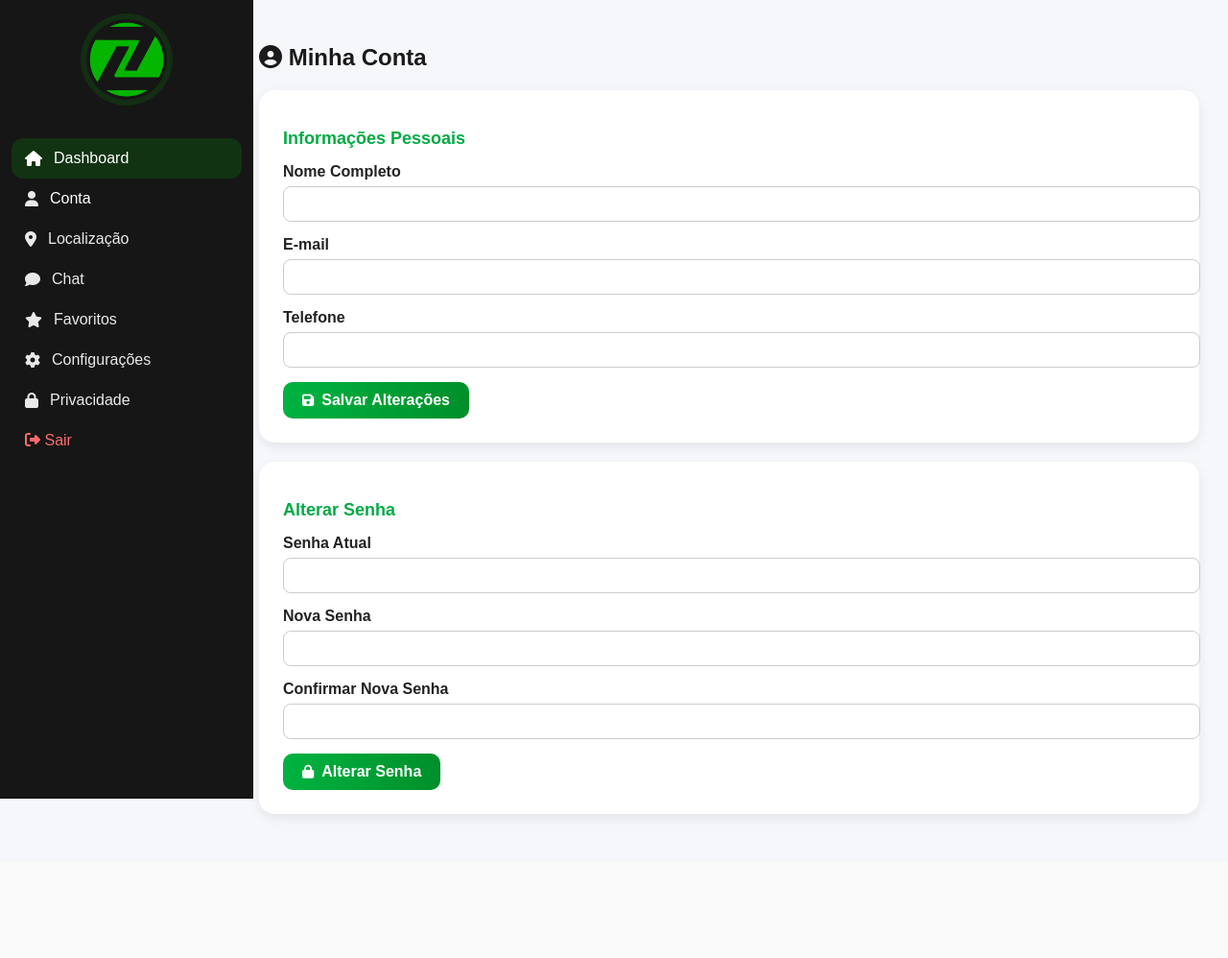
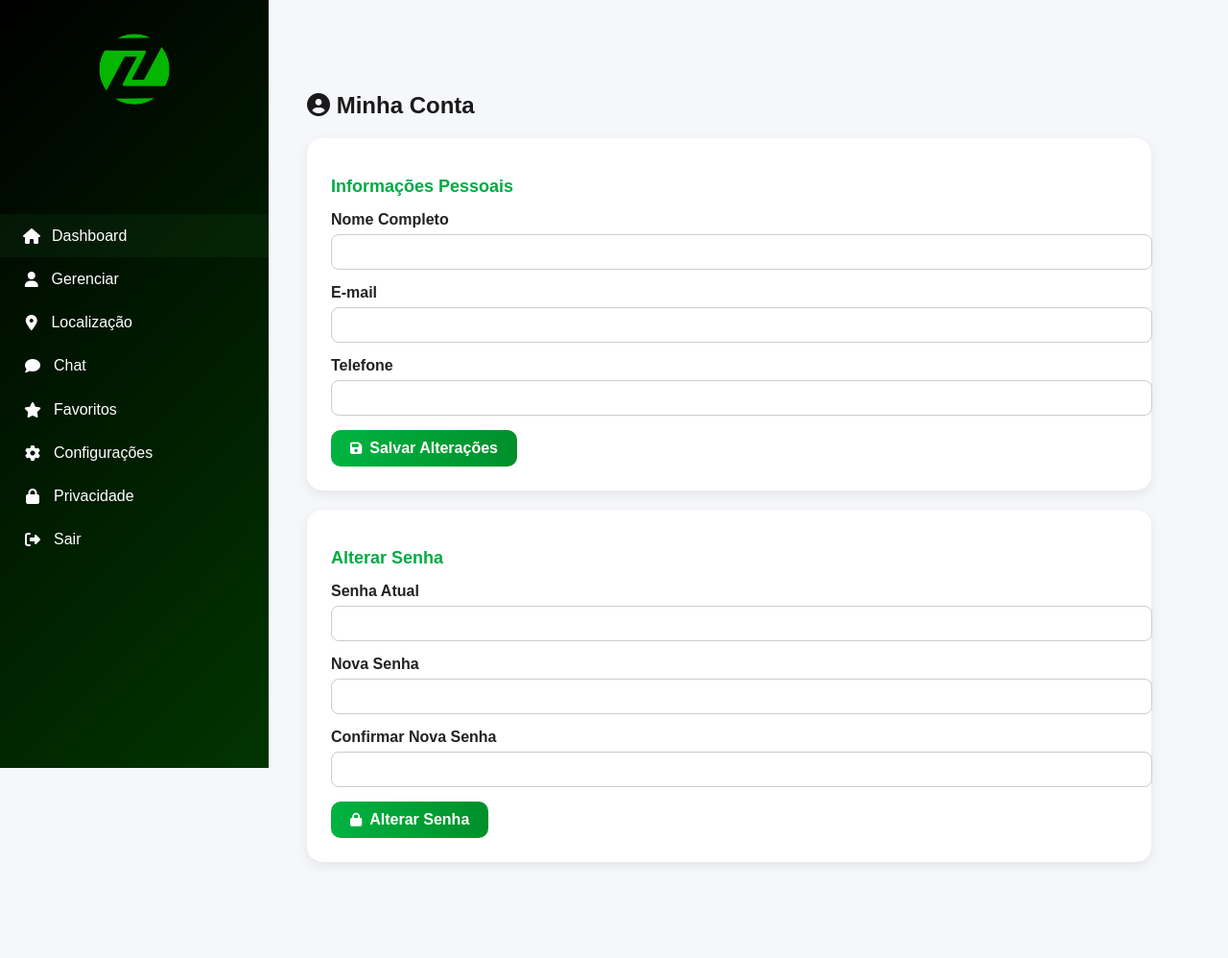
Before and after one commit to PedroTanaka00/PI---ZenWatt, a PHP site: page /pages/conta.php in a window 1280 px wide. Shown: the whole page at 96% size. Before the commit the page ends 854 px from the top, so only its background shows below. Run offline with PHP 8.4, Linux system fonts and the light colour scheme; the visitor is signed in with stand-in values (Sample User, id 1); data that the repository does not hold is empty.

Commit message:
aside alterados

```diff
--- a/app/assets/css/conta.css
+++ b/app/assets/css/conta.css
@@ -6,7 +6,7 @@
 }
 
 .container {
-  padding: 30px;
+  padding: 5rem;
   margin-left: 240px; /* espaço se tiver sidebar */
 }
 
@@ -15,67 +15,100 @@
   margin-bottom: 20px;
   color: #1a1a1a;
 }
-
+/* ========== SIDEBAR ========== */
 .sidebar {
-  width: 240px;
-  background: #161616;
-  color: #fff;
-  min-height: 100vh;
-  display: flex;
-  flex-direction: column;
-  padding: 1rem 0.75rem;
-  gap: 1rem;
-  position: fixed;  /* 🔒 fixo na tela */
-  top: 0;
-  left: 0;
+    width: 280px;
+    background: linear-gradient(135deg, #000000 0%, #013500 100%);
+    box-shadow: var(--shadow);
+    display: flex;
+    flex-direction: column;
+    z-index: 100;
+    position: fixed;
+    height: 100vh;
+    overflow-y: auto;
 }
 
-/* Main */
-.main-content {
-  flex: 1;
-  display: flex;
-  flex-direction: column;
-  margin-left: 240px; /* 🔒 evita sobreposição */
+.profile {
+    padding: 2rem 1.5rem;
+    text-align: center;
+    border-bottom: 1px solid var(--border);
 }
 
-@media (max-width: 600px){
-  .main-content {
-  flex: 1;
-  display: flex;
-  flex-direction: column;
-  margin-left: 40px; /* 🔒 evita sobreposição */
-}
+.profile img {
+    width: 80px;
+    height: 80px;
+    border-radius: 50%;
+    object-fit: cover;
+    margin-bottom: 1rem;
+    border: 3px solid var(--primary-light);
 }
 
-
-.sidebar .profile{
-  text-align:center;
-  margin:0.25rem 0 0.75rem 0;
-}
-.sidebar .profile img{
-  width:84px;height:84px;border-radius:50%;
-  object-fit:cover;border:3px solid var(--primary-color);
-  box-shadow:0 0 0 6px rgba(4,182,0,.15);
-}
-.sidebar .profile h3{
-  margin:0.5rem 0 0.25rem 0;font-size:1.05rem;
-}
-.sidebar .profile p{margin:0;font-size:0.85rem;color:#cbd5d6}
-.sidebar .menu{list-style:none;padding:0;margin:0}
-.sidebar .menu li{
-  padding:12px 14px;border-radius:12px;
-  cursor:pointer;display:flex;align-items:center;gap:12px;
-  transition:.25s; color:#e8eaea;
+.profile h3 {
+    font-size: 1.2rem;
+    margin-bottom: 0.25rem;
+    color: #fff;
 }
 
-.sidebar .menu a{
-  text-decoration: none;
-  color: #ffffff;
+.profile p {
+    font-size: 0.9rem;
+    color: #fff;
 }
 
-.sidebar .menu li:hover{background:rgba(255,255,255,.08); transform:translateX(2px)}
-.sidebar .menu li.active{background:rgba(4,182,0,.18); color:#fff}
-.sidebar .menu .logout{margin-top:auto;color:#ff6b6b}
+.menu {
+    list-style: none;
+    padding: 1.5rem 0;
+    flex-grow: 1;
+}
+
+.menu li {
+    padding: 0.85rem 1.5rem;
+    display: flex;
+    align-items: center;
+    cursor: pointer;
+    transition: all 0.2s ease;
+    color: var(--text-secondary);
+}
+
+.menu li:hover {
+    background-color: rgba(46, 125, 50, 0.05);
+    color: var(--primary);
+}
+
+.menu li.active {
+    background-color: rgba(46, 125, 50, 0.1);
+    color: var(--primary);
+    border-left: 4px solid var(--primary);
+}
+
+.menu li i {
+    margin-right: 0.75rem;
+    width: 20px;
+    text-align: center;
+    color: #fff;
+}
+
+.menu li a {
+    color: inherit;
+    text-decoration: none;
+    display: flex;
+    align-items: center;
+    width: 100%;
+}
+
+.menu .logout {
+    margin-top: auto;
+    border-top: 1px solid var(--border);
+    color: #f44336;
+}
+
+/* ========== MAIN CONTENT ========== */
+.main-content {
+    flex: 1;
+    margin-left: 280px;
+    padding: 0;
+    min-height: 100vh;
+    width: calc(100% - 280px);
+}
 
 .card {
   background: #fff;
--- a/app/pages/conta.php
+++ b/app/pages/conta.php
@@ -48,16 +48,16 @@
       <p><?php echo htmlspecialchars($usuario['email']); ?></p>
     </div>
     <ul class="menu">
-            <li class="active"><i class="fas fa-home"></i> <a href="../pages/usuario.php">Dashboard</a></li>
-            <li><i class="fas fa-user"></i><a href="../pages/conta.php ">Conta</a></li>
-            <li><i class="fas fa-map-marker-alt"></i> <span>Localização</span></li>
-            <li><i class="fas fa-comment"></i> <span>Chat</span></li>
-            <li><i class="fas fa-star"></i> <span>Favoritos</span></li>
-            <li><i class="fas fa-cog"></i> <span>Configurações</span></li>
-            <li><i class="fas fa-lock"></i> <span>Privacidade</span></li>
+      <li class="active"><i class="fas fa-home"></i> <a href="../pages/usuario.php" style="color: #fff !important;">Dashboard</a></li>
+      <li><i class="fas fa-user"></i> <a href="../pages/gerenciar.php" style="color: #fff !important;">Gerenciar</a></li>
+      <li><i class="fas fa-map-marker-alt"></i> <a href="../pages/localizacao.php" style="color: #fff !important;">Localização</a></li>
+      <li><i class="fas fa-comment"></i> <span style="color: #fff !important;">Chat</span></li>
+      <li><i class="fas fa-star"></i> <span style="color: #fff !important;">Favoritos</span></li>
+      <li><i class="fas fa-cog"></i> <span style="color: #fff !important;">Configurações</span></li>
+      <li><i class="fas fa-lock"></i> <span style="color: #fff !important;">Privacidade</span></li>
       <li class="logout">
-                <a href="logout.php" style="color: inherit; text-decoration: none;">
-                    <i class="fas fa-sign-out-alt"></i> <span>Sair</span>
+        <a href="../pages/logout.php" style="color: inherit; text-decoration: none;">
+          <i class="fas fa-sign-out-alt"></i> <span style="color: #fff !important;">Sair</span>
         </a>
       </li>
     </ul>
```
Also changed, not shown: app/assets/css/dashboard.css (+6 -8 lines), app/assets/css/gerenciar.css (+50 -45 lines), app/pages/gerenciar.php (+10 -10 lines), app/pages/usuario.php (+8 -8 lines). Lines whose indentation alone changed are shown as unchanged.
